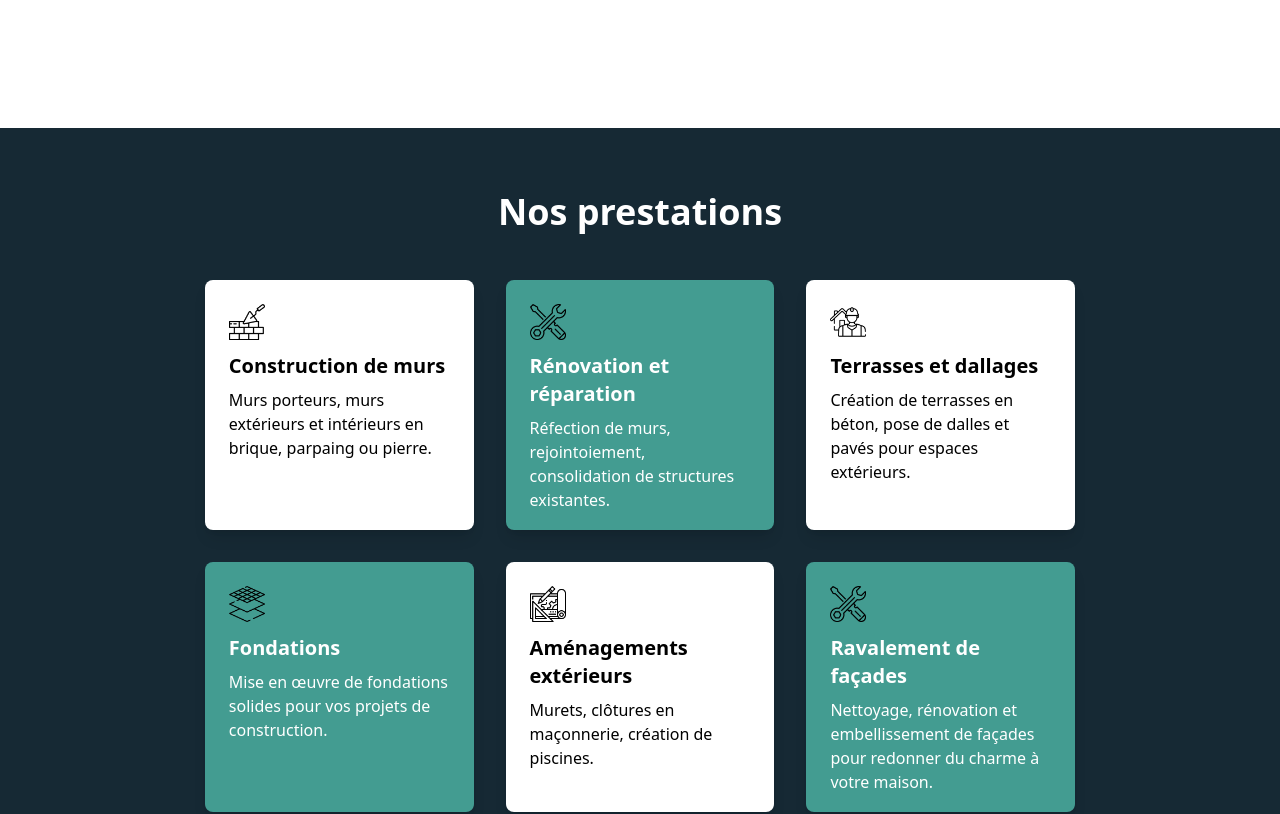
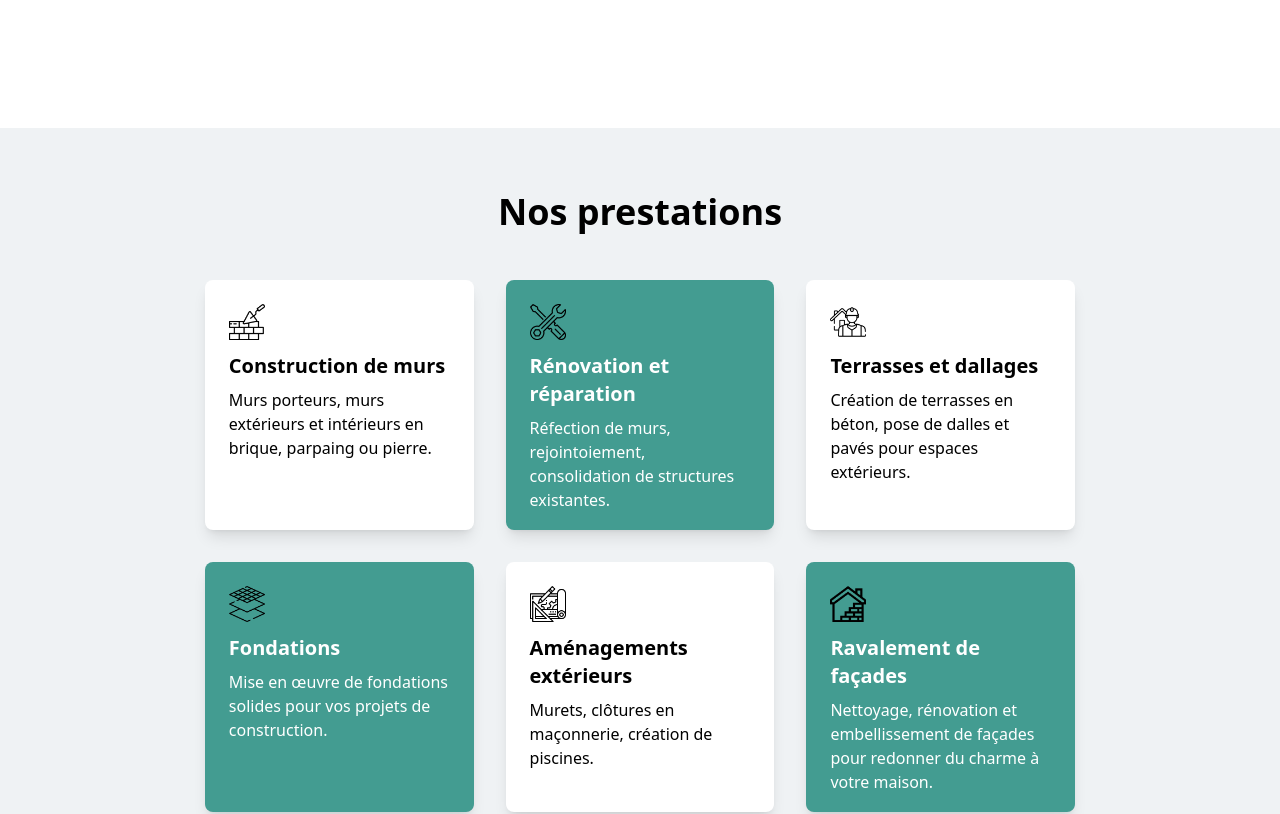
Before and after one commit to ArtisAdemi/INEMConstruction, a React (Vite) app in the folder inem_web/: page / in a window 1280 px wide. Shown: the part 1480-2294 px from the top of the page. Built offline with nearby package versions, Linux system fonts and the light colour scheme.

Commit message:
color and icon change

```diff
--- a/inem_web/src/components/WhatWeDo.tsx
+++ b/inem_web/src/components/WhatWeDo.tsx
@@ -4,6 +4,7 @@ import facade from "../assets/architecture.png"
 import exterier from "../assets/design.png"
 import tarace from "../assets/house.png"
 import renovation from "../assets/customer-support.png"
+import facade2 from "../assets/facade2.png"
 
 const services = [
   { title: 'Construction de murs', description: 'Murs porteurs, murs extérieurs et intérieurs en brique, parpaing ou pierre.', icon: brickwall },
@@ -11,13 +12,13 @@ const services = [
   { title: 'Terrasses et dallages', description: 'Création de terrasses en béton, pose de dalles et pavés pour espaces extérieurs.', icon: tarace },
   { title: 'Fondations', description: 'Mise en œuvre de fondations solides pour vos projets de construction.', icon: facade },
   { title: 'Aménagements extérieurs', description: 'Murets, clôtures en maçonnerie, création de piscines.', icon: exterier },
-  { title: 'Ravalement de façades', description: 'Nettoyage, rénovation et embellissement de façades pour redonner du charme à votre maison.', icon: renovation },
+  { title: 'Ravalement de façades', description: 'Nettoyage, rénovation et embellissement de façades pour redonner du charme à votre maison.', icon: facade2 },
 ];
 
 const WhatWeDo: React.FC = () => {
   return (
-    <div className="bg-[#162934] text-white py-16">
-      <h2 className="text-center text-4xl font-bold mb-12">Nos prestations</h2>
+    <div className="bg-[#EFF2F4] text-white py-16">
+      <h2 className="text-center text-black text-4xl font-bold mb-12">Nos prestations</h2>
       <div className="xl:px-[16%] px-[8%]">
         <div className="grid grid-cols-1 sm:grid-cols-2 md:grid-cols-3 gap-8">
           {services.map((service, index) => (
```
Also changed, not shown: inem_web/src/assets/facade2.png (added).
